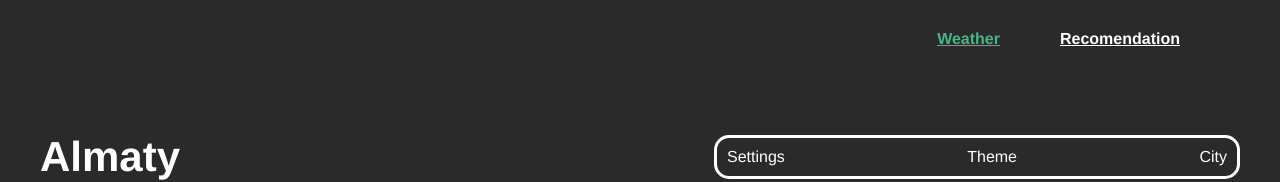
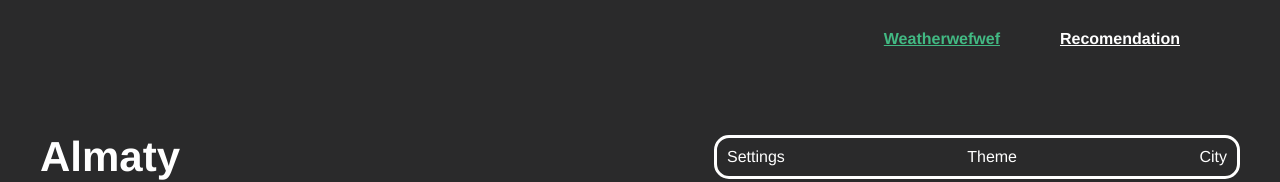
Before and after one commit to mmkhl/smart_weather, a Vue app: page / in a window 1280 px wide. Shown: the top 182 px of the page. Built offline with nearby package versions, Linux system fonts and the light colour scheme.

Commit message:
test git pull

```diff
--- a/src/App.vue
+++ b/src/App.vue
@@ -3,7 +3,7 @@
     <div class="wrapper">
       <div class="container">
         <nav>
-          <router-link to="/">Weather</router-link>
+          <router-link to="/">Weatherwefwef</router-link>
           <router-link to="/recomendation">Recomendation</router-link>
         </nav>
         <router-view/>
```
